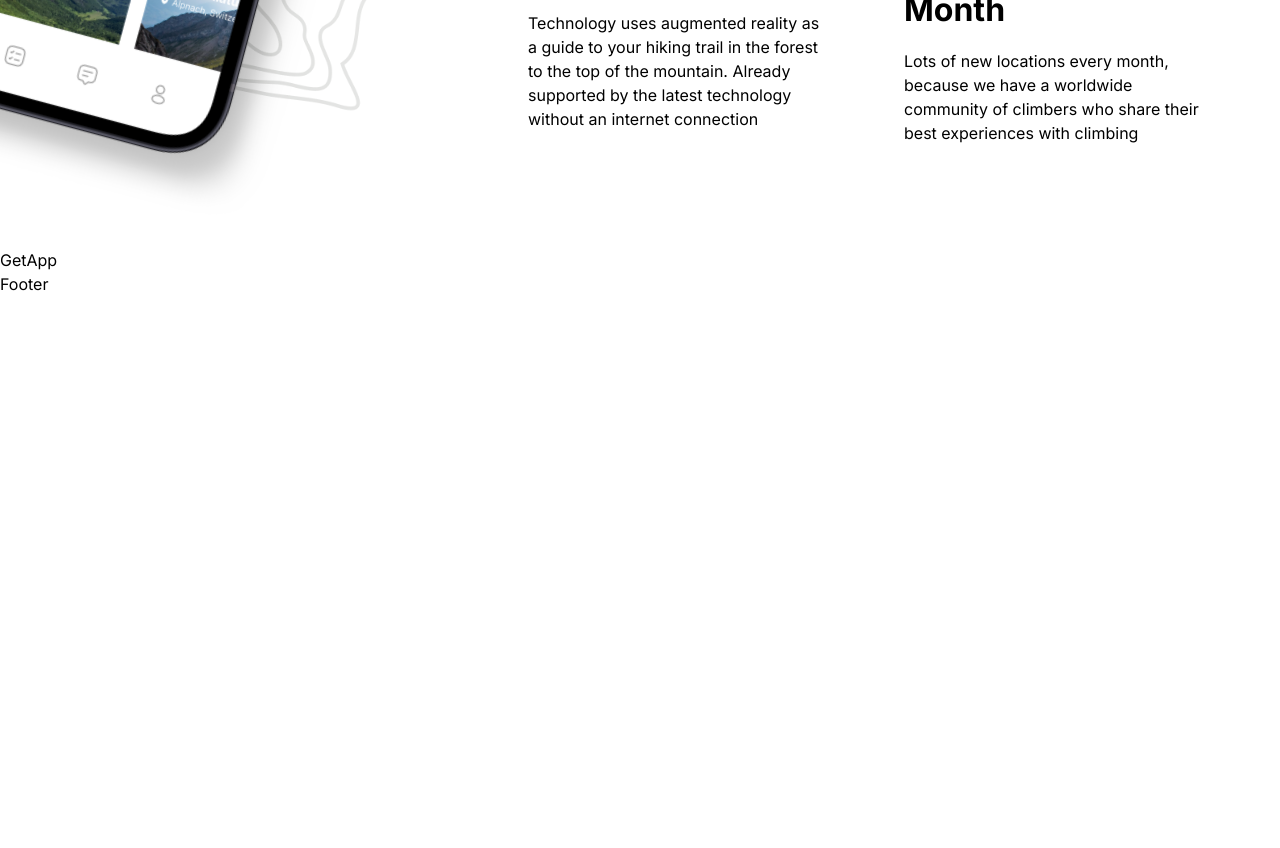
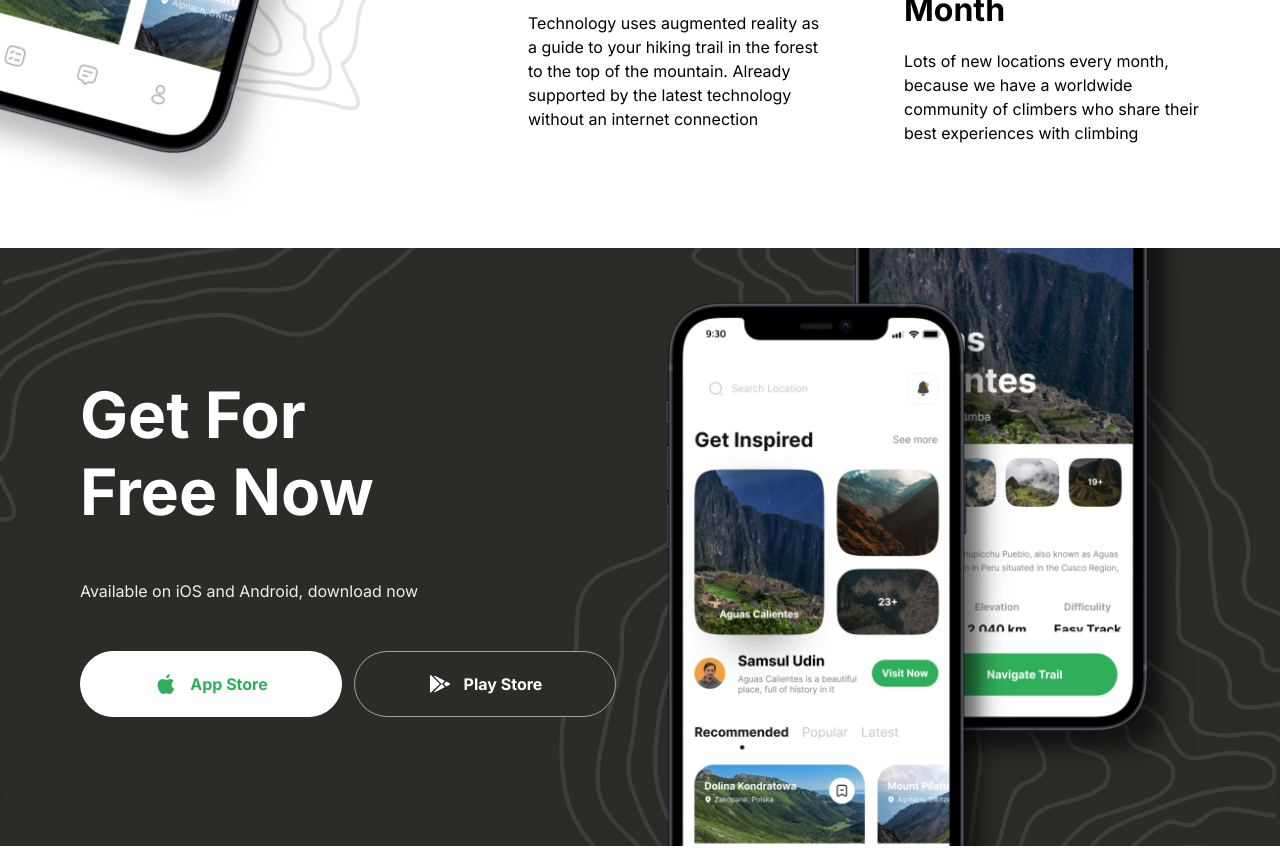
Before and after one commit to HimansuThapa2059/Travelo, a Next.js app: page / in a window 1280 px wide. Shown: the part 3460-4308 px from the top of the page. Before the commit the page ends 3756 px from the top, so only its background shows below. Built offline with nearby package versions, Linux system fonts and the light colour scheme.

Commit message:
added CTA section

```diff
--- a/components/Button.tsx
+++ b/components/Button.tsx
@@ -6,16 +6,21 @@ type ButtonProps = {
   icon?: string;
   title: string;
   variant: string;
+  full?: boolean;
 };
 
-const Button: FC<ButtonProps> = ({ type, icon, title, variant }) => {
+const Button: FC<ButtonProps> = ({ type, icon, title, variant, full }) => {
   return (
     <button
       type="button"
-      className={`flexCenter gap-3 rounded-full border ${variant}`}
+      className={`flexCenter gap-3 rounded-full border ${variant} ${
+        full && "w-full"
+      }`}
     >
       {icon && <Image src={icon} alt={title} width={24} height={24} />}
-      <label className="bold-16 whitespace-nowrap">{title}</label>
+      <label className="bold-16 whitespace-nowrap cursor-pointer">
+        {title}
+      </label>
     </button>
   );
 };
--- a/components/GetApp.tsx
+++ b/components/GetApp.tsx
@@ -1,7 +1,42 @@
 import { FC } from "react";
+import Button from "./Button";
+import Image from "next/image";
 
 const GetApp: FC = () => {
-  return <div>GetApp</div>;
+  return (
+    <section className="w-full flexCenter flex-col  pb-[100px]">
+      <div className="get-app">
+        <div className="z-20 flex flex-col flex-1 items-start justify-center gap-12 w-full">
+          <h2 className="bold-40 lg:bold-64 xl:max-w-[320px]">
+            Get For Free Now
+          </h2>
+          <p className="regular-16 text-gray-10">
+            Available on iOS and Android, download now
+          </p>
+          <div className="w-full flex flex-col gap-3 whitespace-nowrap xl:flex-row">
+            <Button
+              type="button"
+              title="App Store"
+              icon="/apple.svg"
+              variant="btn_white"
+              full
+            />
+            <Button
+              type="button"
+              title="Play Store"
+              icon="/android.svg"
+              variant="btn_dark_green_outline"
+              full
+            />
+          </div>
+        </div>
+
+        <div className="flexEnd flex-1">
+          <Image src="/phones.png" alt="phones" width={550} height={870} />
+        </div>
+      </div>
+    </section>
+  );
 };
 
 export default GetApp;
```
